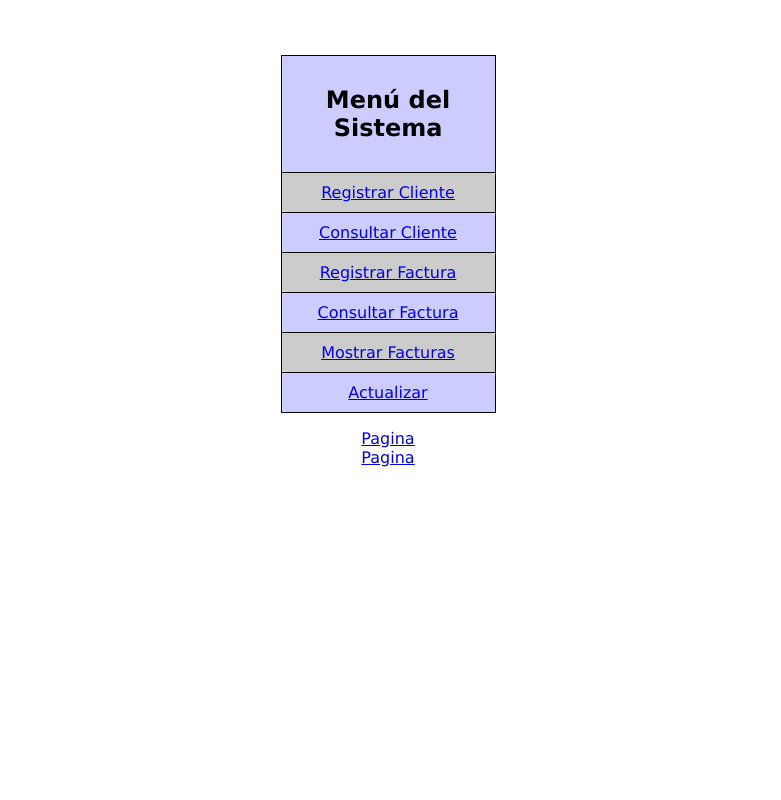
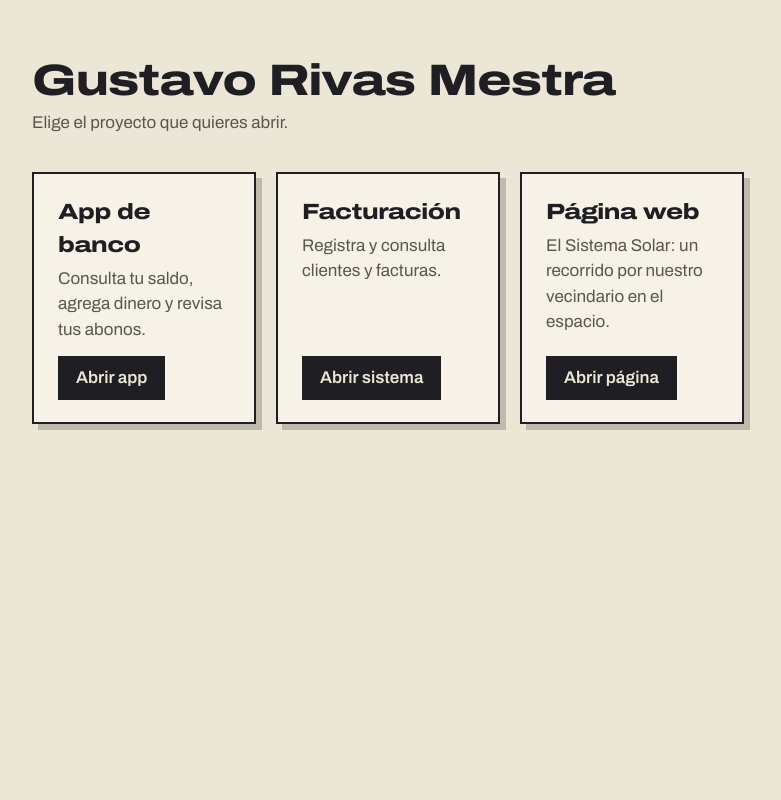
Before and after one commit to Gustavoitz/Factura, a PHP site: page / in a window 1280 px wide. Shown: the whole page, without its empty margins (252-1033 px from the left). Run offline with PHP 8.4, Linux system fonts and the light colour scheme.

Commit message:
Agregar portada de inicio con acceso a los 3 proyectos

```diff
--- a/Cservicios.php
+++ b/Cservicios.php
@@ -21,7 +21,7 @@ class cCliente
         $sql="CALL insertar_cliente('$cedula','$nombre','$apellidos','$direccion','$email','$celular')";
         if(!$conexion->query($sql)) die("Error al insertar los datos: ".$conexion->error);
         $conexion->close();
-        header('Location: index.php'); exit;
+        header('Location: facturacion.php'); exit;
     }
 
     function consultar_cliente($cedula)
@@ -49,7 +49,7 @@ class cCliente
         $sql="CALL actualizar_cliente('$cedula','$nombre','$apellidos','$direccion','$email','$celular')";
         if(!$conexion->query($sql)) die("Error al actualizar: ".$conexion->error);
         $conexion->close();
-        header('Location: index.php'); exit;
+        header('Location: facturacion.php'); exit;
     }
 
     function registrar_factura($numero,$cedula,$fecha,$codigo1,$cantidad1,$codigo2,$cantidad2,$codigo3,$cantidad3,$codigo4,$cantidad4,$codigo5,$cantidad5)
@@ -68,7 +68,7 @@ class cCliente
             }
         }
         $conexion->close();
-        header('Location: index.php'); exit;
+        header('Location: facturacion.php'); exit;
     }
 }
 ?>
--- a/consultar_datos.php
+++ b/consultar_datos.php
@@ -3,4 +3,4 @@ if(!isset($_POST['cedula'])||empty($_POST['cedula'])){header('Location: ingresar
 include_once("Cservicios.php"); $obj=new cCliente; $cliente=$obj->consultar_cliente($_POST['cedula']);
 ?><!DOCTYPE html PUBLIC "-//W3C//DTD XHTML 1.0 Transitional//EN" "http://www.w3.org/TR/xhtml1/DTD/xhtml1-transitional.dtd"><html xmlns="http://www.w3.org/1999/xhtml"><head><meta http-equiv="Content-Type" content="text/html; charset=iso-8859-1" /><title>Resultado de la Consulta</title><link rel="stylesheet" href="css/estilos.css"></head><body>
 <h2 align="center">Información del Cliente</h2>
-<?php if($cliente): ?><table width="500" border="1" align="center"><tr><th>Cédula:</th><td><?php echo htmlspecialchars($cliente['cedula']); ?></td></tr><tr><th>Nombre:</th><td><?php echo htmlspecialchars($cliente['nombre']); ?></td></tr><tr><th>Apellidos:</th><td><?php echo htmlspecialchars($cliente['apellidos']); ?></td></tr><tr><th>Dirección:</th><td><?php echo htmlspecialchars($cliente['direccion']); ?></td></tr><tr><th>Email:</th><td><?php echo htmlspecialchars($cliente['email']); ?></td></tr><tr><th>Celular:</th><td><?php echo htmlspecialchars($cliente['celular']); ?></td></tr></table><?php else: ?><p align="center" style="color:red;">No se encontró ningún cliente registrado con la cédula: <strong><?php echo htmlspecialchars($_POST['cedula']); ?></strong></p><?php endif; ?><br/><div align="center"><a href="ingresar_cedula.php">Nueva Consulta</a> | <a href="index.php">Regresar al Menú</a></div></body></html>
+<?php if($cliente): ?><table width="500" border="1" align="center"><tr><th>Cédula:</th><td><?php echo htmlspecialchars($cliente['cedula']); ?></td></tr><tr><th>Nombre:</th><td><?php echo htmlspecialchars($cliente['nombre']); ?></td></tr><tr><th>Apellidos:</th><td><?php echo htmlspecialchars($cliente['apellidos']); ?></td></tr><tr><th>Dirección:</th><td><?php echo htmlspecialchars($cliente['direccion']); ?></td></tr><tr><th>Email:</th><td><?php echo htmlspecialchars($cliente['email']); ?></td></tr><tr><th>Celular:</th><td><?php echo htmlspecialchars($cliente['celular']); ?></td></tr></table><?php else: ?><p align="center" style="color:red;">No se encontró ningún cliente registrado con la cédula: <strong><?php echo htmlspecialchars($_POST['cedula']); ?></strong></p><?php endif; ?><br/><div align="center"><a href="ingresar_cedula.php">Nueva Consulta</a> | <a href="facturacion.php">Regresar al Menú</a></div></body></html>
--- a/consultar_factura.php
+++ b/consultar_factura.php
@@ -7,4 +7,4 @@ $conexion = new mysqli(
     "defaultdb",
     25926
 ); if($conexion->connect_error)die("Conexión fallida: ".$conexion->connect_error); $conexion->set_charset("utf8"); $numero=$_POST['numero_factura']; $result=$conexion->query("CALL consultar_factura('$numero')"); if(!$result)die("Error: ".$conexion->error);
-?><!DOCTYPE html PUBLIC "-//W3C//DTD XHTML 1.0 Transitional//EN" "http://www.w3.org/TR/xhtml1/DTD/xhtml1-transitional.dtd"><html xmlns="http://www.w3.org/1999/xhtml"><head><meta http-equiv="Content-Type" content="text/html; charset=iso-8859-1" /><title>Productos de la Factura</title><link rel="stylesheet" href="css/estilos.css"></head><body><h2 align="center">PRODUCTOS DE LA FACTURA <?php echo htmlspecialchars($numero); ?></h2><table width="750" border="1" align="center"><thead><tr><th>Código</th><th>Producto</th><th>Cantidad</th><th>Precio Unitario</th><th>Subtotal</th></tr></thead><tbody><?php $total=0; if($result->num_rows){while($row=$result->fetch_assoc()){ $total += $row['subtotal']; ?><tr><td><?php echo $row['codigo']; ?></td><td><?php echo $row['nombre']; ?></td><td><?php echo $row['cantidad']; ?></td><td>$<?php echo $row['precio_unitario']; ?></td><td>$<?php echo $row['subtotal']; ?></td></tr><?php }}else{ ?><tr><td colspan="5" align="center">No se encontraron productos para esta factura.</td></tr><?php } ?><tr><th colspan="4" align="right">TOTAL</th><th>$<?php echo number_format($total,2); ?></th></tr></tbody></table><br/><div align="center"><a href="ingresar_factura.php">Nueva Consulta</a> | <a href="index.php">Regresar al Menú</a></div></body></html>
+?><!DOCTYPE html PUBLIC "-//W3C//DTD XHTML 1.0 Transitional//EN" "http://www.w3.org/TR/xhtml1/DTD/xhtml1-transitional.dtd"><html xmlns="http://www.w3.org/1999/xhtml"><head><meta http-equiv="Content-Type" content="text/html; charset=iso-8859-1" /><title>Productos de la Factura</title><link rel="stylesheet" href="css/estilos.css"></head><body><h2 align="center">PRODUCTOS DE LA FACTURA <?php echo htmlspecialchars($numero); ?></h2><table width="750" border="1" align="center"><thead><tr><th>Código</th><th>Producto</th><th>Cantidad</th><th>Precio Unitario</th><th>Subtotal</th></tr></thead><tbody><?php $total=0; if($result->num_rows){while($row=$result->fetch_assoc()){ $total += $row['subtotal']; ?><tr><td><?php echo $row['codigo']; ?></td><td><?php echo $row['nombre']; ?></td><td><?php echo $row['cantidad']; ?></td><td>$<?php echo $row['precio_unitario']; ?></td><td>$<?php echo $row['subtotal']; ?></td></tr><?php }}else{ ?><tr><td colspan="5" align="center">No se encontraron productos para esta factura.</td></tr><?php } ?><tr><th colspan="4" align="right">TOTAL</th><th>$<?php echo number_format($total,2); ?></th></tr></tbody></table><br/><div align="center"><a href="ingresar_factura.php">Nueva Consulta</a> | <a href="facturacion.php">Regresar al Menú</a></div></body></html>
--- a/index.php
+++ b/index.php
@@ -1,29 +1,49 @@
-<!DOCTYPE html PUBLIC "-//W3C//DTD XHTML 1.0 Transitional//EN" "http://www.w3.org/TR/xhtml1/DTD/xhtml1-transitional.dtd">
-<html xmlns="http://www.w3.org/1999/xhtml">
+<!DOCTYPE html>
+<html lang="es">
 <head>
-<meta http-equiv="Content-Type" content="text/html; charset=iso-8859-1" />
-<title>Gustavo Rivas Mestra</title>
-<link rel="stylesheet" href="css/estilos.css">
+<meta charset="utf-8">
+<meta name="viewport" content="width=device-width, initial-scale=1">
+<title>Gustavo Rivas Mestra · Proyectos</title>
+<link rel="icon" href="cuenta_clara/assets/logo.png" type="image/png">
+<style>
+@font-face{font-family:'Archivo';src:url(cuenta_clara/assets/fonts/Archivo.woff2) format('woff2');font-weight:100 900;font-stretch:62% 125%;font-display:swap}
+:root{--tinta:#1E1E23;--crema:#ECE6D7;--papel:#F6F2E8;--sombra:#C0B9AE;--muted:#5A564F}
+*{box-sizing:border-box}
+body{margin:0;min-height:100vh;font:400 17px/1.5 'Archivo',system-ui,sans-serif;background:var(--crema);color:var(--tinta)}
+main{max-width:760px;margin:0 auto;padding:56px 24px 48px}
+h1{margin:0 0 6px;font-stretch:125%;font-weight:800;letter-spacing:-.02em;font-size:clamp(28px,7vw,44px);line-height:1.1}
+.sub{margin:0 0 36px;color:var(--muted)}
+.proyectos{display:grid;gap:20px}
+.proyecto{display:block;padding:22px 24px;background:var(--papel);border:2px solid var(--tinta);color:inherit;text-decoration:none;box-shadow:6px 6px 0 var(--sombra);transition:transform .15s,box-shadow .15s}
+.proyecto:hover,.proyecto:focus-visible{transform:translate(-2px,-2px);box-shadow:8px 8px 0 var(--sombra)}
+.proyecto:focus-visible{outline:3px solid var(--tinta);outline-offset:3px}
+.proyecto h2{margin:0 0 4px;font-stretch:125%;font-weight:800;letter-spacing:-.02em;font-size:22px}
+.proyecto p{margin:0 0 14px;color:var(--muted)}
+.ir{display:inline-block;min-height:44px;padding:9px 18px;background:var(--tinta);color:var(--crema);font-weight:600}
+@media (min-width:700px){.proyectos{grid-template-columns:repeat(3,1fr)}.proyecto{display:flex;flex-direction:column}.proyecto p{flex:1}.ir{align-self:flex-start}}
+</style>
 </head>
 <body>
-<form id="form1" name="form1" method="post" action="">
-<p>&nbsp;</p>
-<table width="215" border="1" align="center">
-  <tr><td width="205" align="center"><h2>Menú del Sistema</h2></td></tr>
-  <tr><td align="center"><label><a href="registrardatos.php">Registrar Cliente</a></label></td></tr>
-  <tr><td align="center"><label><a href="ingresar_cedula.php">Consultar Cliente</a></label></td></tr>
-  <tr><td align="center"><a href="registrarfactura.php">Registrar Factura</a></td></tr>
-  <tr><td align="center"><a href="ingresar_factura.php">Consultar Factura</a></td></tr>
-  <tr><td align="center"><a href="mostrartodasfacturas.php">Mostrar Facturas</a></td></tr>
-  <tr><td align="center"><label><a href="ingresar_cedula2.php">Actualizar</a></label></td></tr>
-</table>
-<p></p>
-  <div align="center">
-    <a href="index.html">Pagina</a>
+<main>
+  <h1>Gustavo Rivas Mestra</h1>
+  <p class="sub">Elige el proyecto que quieres abrir.</p>
+  <div class="proyectos">
+    <a class="proyecto" href="cuenta_clara/index.php">
+      <h2>App de banco</h2>
+      <p>Consulta tu saldo, agrega dinero y revisa tus abonos.</p>
+      <span class="ir">Abrir app</span>
+    </a>
+    <a class="proyecto" href="facturacion.php">
+      <h2>Facturaci&oacute;n</h2>
+      <p>Registra y consulta clientes y facturas.</p>
+      <span class="ir">Abrir sistema</span>
+    </a>
+    <a class="proyecto" href="index.html">
+      <h2>P&aacute;gina web</h2>
+      <p>El Sistema Solar: un recorrido por nuestro vecindario en el espacio.</p>
+      <span class="ir">Abrir p&aacute;gina</span>
+    </a>
   </div>
-    <div align="center">
-    <a href="cuenta_clara/index.php">Pagina</a>
-  </div>
-</form>
+</main>
 </body>
 </html>
--- a/ingresar_cedula.php
+++ b/ingresar_cedula.php
@@ -1,2 +1,2 @@
 <!DOCTYPE html PUBLIC "-//W3C//DTD XHTML 1.0 Transitional//EN" "http://www.w3.org/TR/xhtml1/DTD/xhtml1-transitional.dtd"><html xmlns="http://www.w3.org/1999/xhtml"><head><meta http-equiv="Content-Type" content="text/html; charset=iso-8859-1" /><title>Consultar Cliente</title><link rel="stylesheet" href="css/estilos.css"></head><body>
-<form id="form1" name="form1" method="post" action="consultar_datos.php"><p align="center">CONSULTAR CLIENTE</p><table width="347" border="1" align="center"><tr><td width="120">Ingresar Cédula</td><td><input type="text" name="cedula" required /></td></tr></table><br/><div align="center"><input type="submit" name="Submit" value="Buscar" /> <a href="index.php">Regresar</a></div></form></body></html>
+<form id="form1" name="form1" method="post" action="consultar_datos.php"><p align="center">CONSULTAR CLIENTE</p><table width="347" border="1" align="center"><tr><td width="120">Ingresar Cédula</td><td><input type="text" name="cedula" required /></td></tr></table><br/><div align="center"><input type="submit" name="Submit" value="Buscar" /> <a href="facturacion.php">Regresar</a></div></form></body></html>
--- a/ingresar_cedula2.php
+++ b/ingresar_cedula2.php
@@ -1 +1 @@
-<!DOCTYPE html PUBLIC "-//W3C//DTD XHTML 1.0 Transitional//EN" "http://www.w3.org/TR/xhtml1/DTD/xhtml1-transitional.dtd"><html xmlns="http://www.w3.org/1999/xhtml"><head><meta http-equiv="Content-Type" content="text/html; charset=iso-8859-1" /><title>Actualizar Cliente</title><link rel="stylesheet" href="css/estilos.css"></head><body><form id="form1" name="form1" method="post" action="actualizardatos.php"><p align="center">ACTUALIZAR DATOS DE CLIENTE</p><table width="347" border="1" align="center"><tr><td width="150">Cédula a Actualizar</td><td><input type="text" name="cedula" required /></td></tr></table><br/><div align="center"><input type="submit" name="Submit" value="Cargar Datos" /> <a href="index.php">Regresar</a></div></form></body></html>
+<!DOCTYPE html PUBLIC "-//W3C//DTD XHTML 1.0 Transitional//EN" "http://www.w3.org/TR/xhtml1/DTD/xhtml1-transitional.dtd"><html xmlns="http://www.w3.org/1999/xhtml"><head><meta http-equiv="Content-Type" content="text/html; charset=iso-8859-1" /><title>Actualizar Cliente</title><link rel="stylesheet" href="css/estilos.css"></head><body><form id="form1" name="form1" method="post" action="actualizardatos.php"><p align="center">ACTUALIZAR DATOS DE CLIENTE</p><table width="347" border="1" align="center"><tr><td width="150">Cédula a Actualizar</td><td><input type="text" name="cedula" required /></td></tr></table><br/><div align="center"><input type="submit" name="Submit" value="Cargar Datos" /> <a href="facturacion.php">Regresar</a></div></form></body></html>
--- a/ingresar_factura.php
+++ b/ingresar_factura.php
@@ -1 +1 @@
-<!DOCTYPE html PUBLIC "-//W3C//DTD XHTML 1.0 Transitional//EN" "http://www.w3.org/TR/xhtml1/DTD/xhtml1-transitional.dtd"><html xmlns="http://www.w3.org/1999/xhtml"><head><meta http-equiv="Content-Type" content="text/html; charset=iso-8859-1" /><title>Consultar Factura</title><link rel="stylesheet" href="css/estilos.css"></head><body><form method="post" action="consultar_factura.php"><p align="center">CONSULTAR FACTURA</p><table width="347" border="1" align="center"><tr><td>Ingresar Número de Factura</td><td><input type="text" name="numero_factura" required /></td></tr></table><br/><div align="center"><input type="submit" value="Buscar" /> <a href="index.php">Regresar</a></div></form></body></html>
+<!DOCTYPE html PUBLIC "-//W3C//DTD XHTML 1.0 Transitional//EN" "http://www.w3.org/TR/xhtml1/DTD/xhtml1-transitional.dtd"><html xmlns="http://www.w3.org/1999/xhtml"><head><meta http-equiv="Content-Type" content="text/html; charset=iso-8859-1" /><title>Consultar Factura</title><link rel="stylesheet" href="css/estilos.css"></head><body><form method="post" action="consultar_factura.php"><p align="center">CONSULTAR FACTURA</p><table width="347" border="1" align="center"><tr><td>Ingresar Número de Factura</td><td><input type="text" name="numero_factura" required /></td></tr></table><br/><div align="center"><input type="submit" value="Buscar" /> <a href="facturacion.php">Regresar</a></div></form></body></html>
--- a/mostrartodasfacturas.php
+++ b/mostrartodasfacturas.php
@@ -4,4 +4,4 @@
     getenv('DB_PASSWORD'),
     "defaultdb",
     25926
-); if($conexion->connect_error)die("Conexión fallida: ".$conexion->connect_error); $conexion->set_charset("utf8"); $result=$conexion->query("CALL mostrar_facturas()"); if(!$result)die("Error: ".$conexion->error); ?><!DOCTYPE html PUBLIC "-//W3C//DTD XHTML 1.0 Transitional//EN" "http://www.w3.org/TR/xhtml1/DTD/xhtml1-transitional.dtd"><html xmlns="http://www.w3.org/1999/xhtml"><head><meta http-equiv="Content-Type" content="text/html; charset=iso-8859-1" /><title>Mostrar Facturas</title><link rel="stylesheet" href="css/estilos.css"></head><body><h1 align="center">FACTURAS REGISTRADAS</h1><table width="650" border="1" align="center"><thead><tr><th>Número Factura</th><th>Cédula</th><th>Nombre Cliente</th><th>Fecha</th><th>Total</th></tr></thead><tbody><?php while($row=$result->fetch_assoc()){ ?><tr><td><?php echo $row['numero_factura']; ?></td><td><?php echo $row['cedula']; ?></td><td><?php echo $row['nombre']; ?></td><td><?php echo $row['fecha']; ?></td><td>$<?php echo number_format($row['total'],2); ?></td></tr><?php } ?></tbody></table><br/><div align="center"><a href="index.php">Regresar al Menú</a></div></body></html>
+); if($conexion->connect_error)die("Conexión fallida: ".$conexion->connect_error); $conexion->set_charset("utf8"); $result=$conexion->query("CALL mostrar_facturas()"); if(!$result)die("Error: ".$conexion->error); ?><!DOCTYPE html PUBLIC "-//W3C//DTD XHTML 1.0 Transitional//EN" "http://www.w3.org/TR/xhtml1/DTD/xhtml1-transitional.dtd"><html xmlns="http://www.w3.org/1999/xhtml"><head><meta http-equiv="Content-Type" content="text/html; charset=iso-8859-1" /><title>Mostrar Facturas</title><link rel="stylesheet" href="css/estilos.css"></head><body><h1 align="center">FACTURAS REGISTRADAS</h1><table width="650" border="1" align="center"><thead><tr><th>Número Factura</th><th>Cédula</th><th>Nombre Cliente</th><th>Fecha</th><th>Total</th></tr></thead><tbody><?php while($row=$result->fetch_assoc()){ ?><tr><td><?php echo $row['numero_factura']; ?></td><td><?php echo $row['cedula']; ?></td><td><?php echo $row['nombre']; ?></td><td><?php echo $row['fecha']; ?></td><td>$<?php echo number_format($row['total'],2); ?></td></tr><?php } ?></tbody></table><br/><div align="center"><a href="facturacion.php">Regresar al Menú</a></div></body></html>
--- a/mostrartodos.php
+++ b/mostrartodos.php
@@ -1 +1 @@
-<?php include_once("Cservicios.php"); $obj=new cCliente; list($conexion,$result)=$obj->mostrar_clientes(); ?><!DOCTYPE html PUBLIC "-//W3C//DTD XHTML 1.0 Transitional//EN" "http://www.w3.org/TR/xhtml1/DTD/xhtml1-transitional.dtd"><html xmlns="http://www.w3.org/1999/xhtml"><head><meta http-equiv="Content-Type" content="text/html; charset=iso-8859-1" /><title>Mostrar Todos los Clientes</title><link rel="stylesheet" href="css/estilos.css"></head><body><h1 align="center">Informe de Datos Colectivos</h1><table width="905" border="1" align="center"><thead><tr><th>Cédula</th><th>Nombre</th><th>Apellidos</th><th>Dirección</th><th>Email</th><th>Celular</th></tr></thead><tbody><?php while($row=$result->fetch_assoc()){ ?><tr><td><?php echo $row['cedula']; ?></td><td><?php echo $row['nombre']; ?></td><td><?php echo $row['apellidos']; ?></td><td><?php echo $row['direccion']; ?></td><td><?php echo $row['email']; ?></td><td><?php echo $row['celular']; ?></td></tr><?php } ?></tbody></table><br/><div align="center"><a href="index.php">Regresar al Menú</a></div></body></html>
+<?php include_once("Cservicios.php"); $obj=new cCliente; list($conexion,$result)=$obj->mostrar_clientes(); ?><!DOCTYPE html PUBLIC "-//W3C//DTD XHTML 1.0 Transitional//EN" "http://www.w3.org/TR/xhtml1/DTD/xhtml1-transitional.dtd"><html xmlns="http://www.w3.org/1999/xhtml"><head><meta http-equiv="Content-Type" content="text/html; charset=iso-8859-1" /><title>Mostrar Todos los Clientes</title><link rel="stylesheet" href="css/estilos.css"></head><body><h1 align="center">Informe de Datos Colectivos</h1><table width="905" border="1" align="center"><thead><tr><th>Cédula</th><th>Nombre</th><th>Apellidos</th><th>Dirección</th><th>Email</th><th>Celular</th></tr></thead><tbody><?php while($row=$result->fetch_assoc()){ ?><tr><td><?php echo $row['cedula']; ?></td><td><?php echo $row['nombre']; ?></td><td><?php echo $row['apellidos']; ?></td><td><?php echo $row['direccion']; ?></td><td><?php echo $row['email']; ?></td><td><?php echo $row['celular']; ?></td></tr><?php } ?></tbody></table><br/><div align="center"><a href="facturacion.php">Regresar al Menú</a></div></body></html>
--- a/registrardatos.php
+++ b/registrardatos.php
@@ -8,4 +8,4 @@
 <tr><td>Direccion</td><td><input type="text" name="direccion" /></td></tr>
 <tr><td>Email</td><td><input type="text" name="email" /></td></tr>
 <tr><td>Celular</td><td><input type="text" name="celular" /></td></tr>
-</table><div align="center"><input type="submit" name="Submit" value="Guardar" /> <a href="index.php">Regresar</a></div></form></body></html>
+</table><div align="center"><input type="submit" name="Submit" value="Guardar" /> <a href="facturacion.php">Regresar</a></div></form></body></html>
--- a/registrarfactura.php
+++ b/registrarfactura.php
@@ -1 +1 @@
-<!DOCTYPE html PUBLIC "-//W3C//DTD XHTML 1.0 Transitional//EN" "http://www.w3.org/TR/xhtml1/DTD/xhtml1-transitional.dtd"><html xmlns="http://www.w3.org/1999/xhtml"><head><meta http-equiv="Content-Type" content="text/html; charset=iso-8859-1" /><title>Registrar Factura</title><link rel="stylesheet" href="css/estilos.css"></head><body><form method="post" action="recibe_factura.php"><p align="center">REGISTRAR FACTURA</p><table width="500" border="1" align="center"><tr><td>Número Factura</td><td><input type="text" name="numero_factura" required /></td></tr><tr><td>Cédula Cliente</td><td><input type="text" name="cedula" required /></td></tr><tr><td>Fecha</td><td><input type="date" name="fecha" required /></td></tr><tr><th colspan="2">PRODUCTOS</th></tr><?php for($i=1;$i<=5;$i++): ?><tr><td>Producto <?php echo $i; ?> (código)</td><td><input type="text" name="codigo<?php echo $i; ?>" /></td></tr><tr><td>Cantidad <?php echo $i; ?></td><td><input type="number" name="cantidad<?php echo $i; ?>" min="1" /></td></tr><?php endfor; ?></table><br/><div align="center"><input type="submit" value="Guardar" /> <a href="index.php">Regresar</a></div></form></body></html>
+<!DOCTYPE html PUBLIC "-//W3C//DTD XHTML 1.0 Transitional//EN" "http://www.w3.org/TR/xhtml1/DTD/xhtml1-transitional.dtd"><html xmlns="http://www.w3.org/1999/xhtml"><head><meta http-equiv="Content-Type" content="text/html; charset=iso-8859-1" /><title>Registrar Factura</title><link rel="stylesheet" href="css/estilos.css"></head><body><form method="post" action="recibe_factura.php"><p align="center">REGISTRAR FACTURA</p><table width="500" border="1" align="center"><tr><td>Número Factura</td><td><input type="text" name="numero_factura" required /></td></tr><tr><td>Cédula Cliente</td><td><input type="text" name="cedula" required /></td></tr><tr><td>Fecha</td><td><input type="date" name="fecha" required /></td></tr><tr><th colspan="2">PRODUCTOS</th></tr><?php for($i=1;$i<=5;$i++): ?><tr><td>Producto <?php echo $i; ?> (código)</td><td><input type="text" name="codigo<?php echo $i; ?>" /></td></tr><tr><td>Cantidad <?php echo $i; ?></td><td><input type="number" name="cantidad<?php echo $i; ?>" min="1" /></td></tr><?php endfor; ?></table><br/><div align="center"><input type="submit" value="Guardar" /> <a href="facturacion.php">Regresar</a></div></form></body></html>
```
Also changed, not shown: actualizardatos.php (+1 -1 lines), facturacion.php (added, +26 -0 lines).
